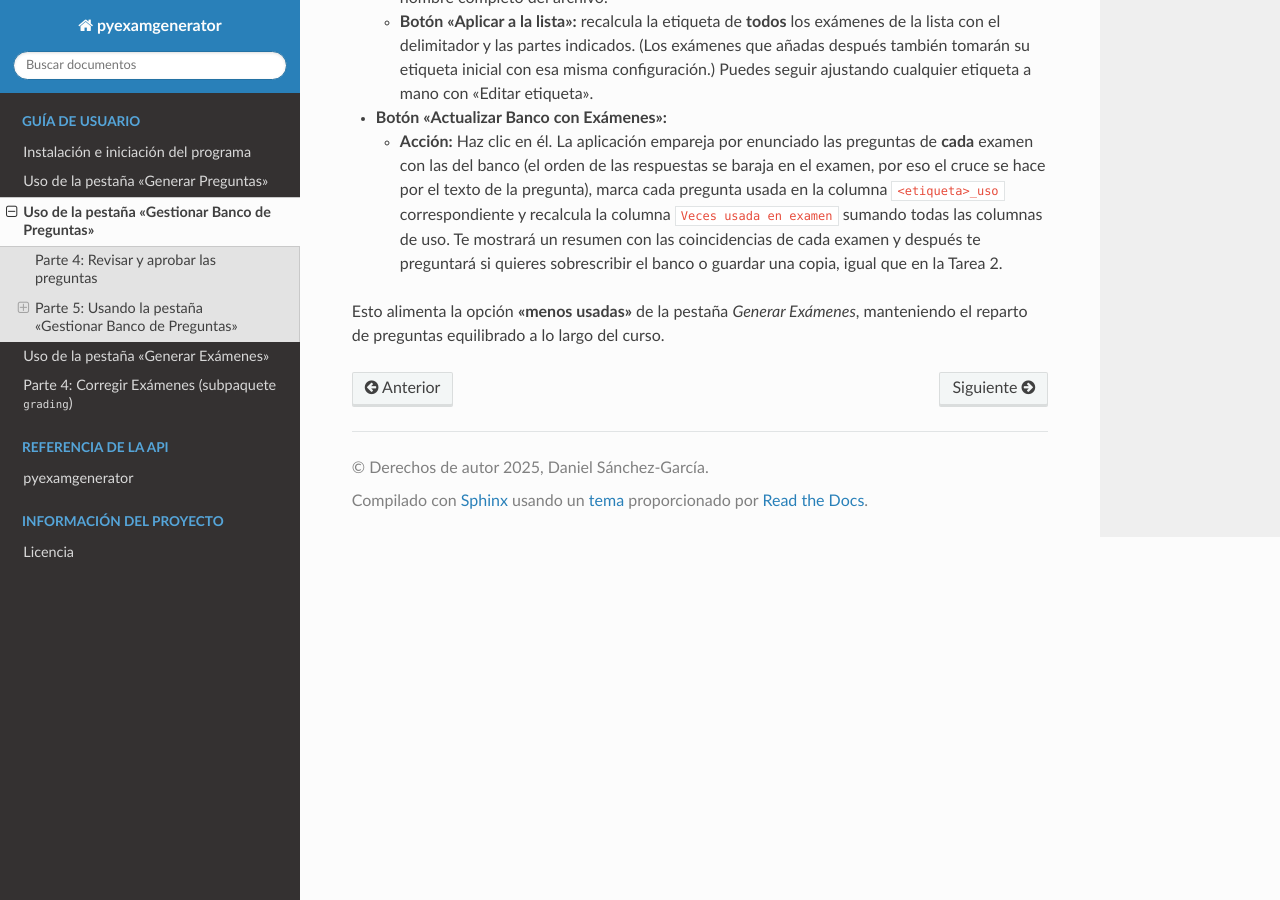
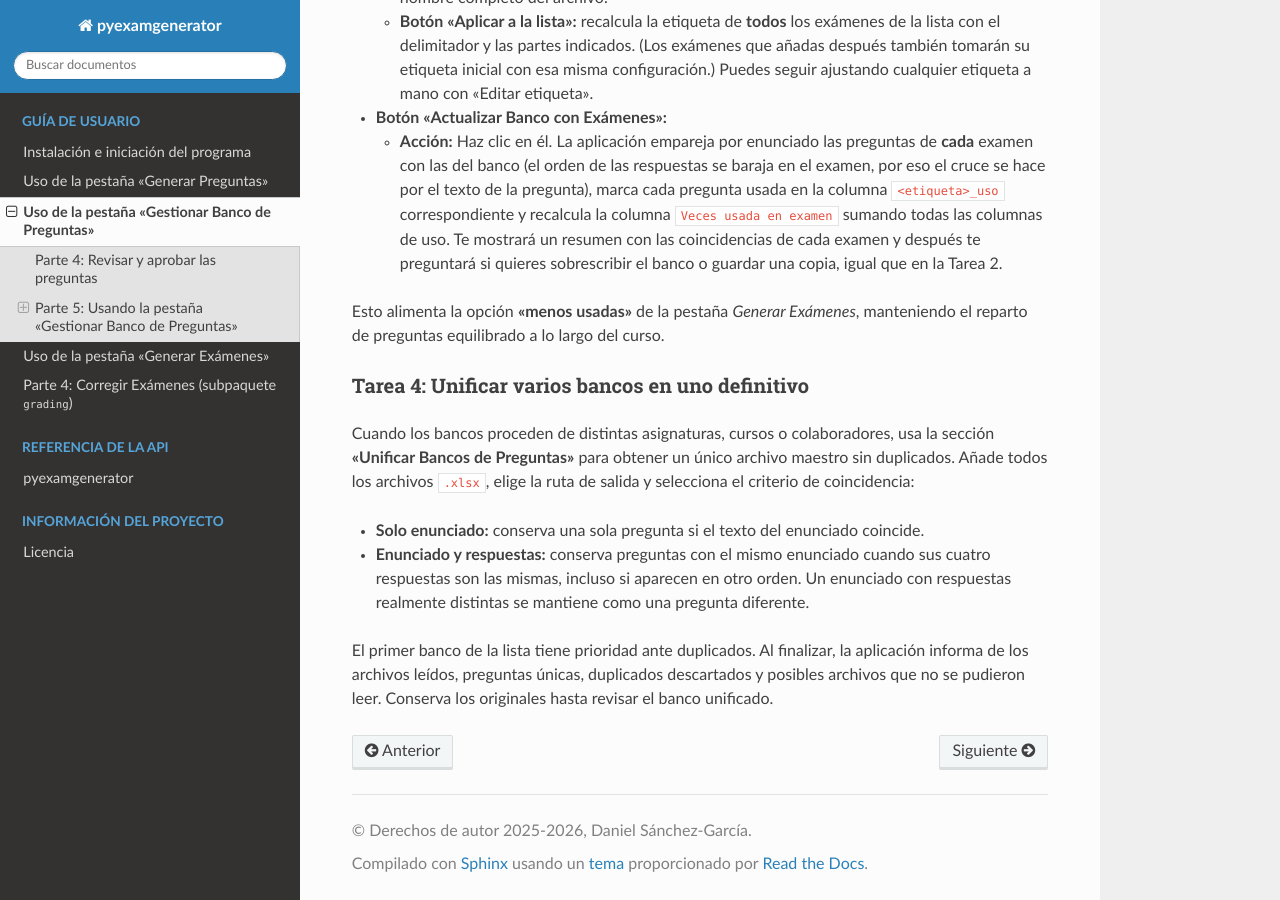
Before and after one commit to dsanchez-garcia/pyexamgenerator, a Sphinx documentation site: the page built from docs/source/tutorial_pyexamgenerator_pt2_gestionar_banco_de_preguntas.md, in a window 1280 px wide and 900 px high, scrolled down 4641 px. Built offline with Sphinx 7.4.7 and the Read the Docs theme 3.1.0, drawn with Linux system fonts in a browser that asks for light colours.

```diff
--- a/docs/source/conf.py
+++ b/docs/source/conf.py
@@ -11,7 +11,7 @@ from pyexamgenerator import __version__
 
 # -- Project information -----------------------------------------------------
 project = 'pyexamgenerator'
-copyright = '2025, Daniel Sánchez-García'
+copyright = '2025-2026, Daniel Sánchez-García'
 author = 'Daniel Sánchez-García'
 
 
--- a/docs/source/index.rst
+++ b/docs/source/index.rst
@@ -4,7 +4,8 @@ Bienvenido a la Documentación de pyexamgenerator (Versión |release|)
 ====================================================================
 
 pyexamgenerator es una herramienta de escritorio para generar exámenes desde PDFs usando IA,
-gestionar bancos de preguntas y crear múltiples versiones de exámenes personalizables.
+gestionar bancos de preguntas, crear múltiples versiones de exámenes personalizables y corregirlos
+desde Moodle o mediante OCR de hojas manuscritas.
 
 .. toctree::
    :maxdepth: 2
--- a/docs/source/tutorial_pyexamgenerator_pt2_gestionar_banco_de_preguntas.md
+++ b/docs/source/tutorial_pyexamgenerator_pt2_gestionar_banco_de_preguntas.md
@@ -110,3 +110,18 @@ Si marcaste **"Actualizar Archivo Excel con Uso"** al generar un examen, el banc
     *   **Acción:** Haz clic en él. La aplicación empareja por enunciado las preguntas de **cada** examen con las del banco (el orden de las respuestas se baraja en el examen, por eso el cruce se hace por el texto de la pregunta), marca cada pregunta usada en la columna `<etiqueta>_uso` correspondiente y recalcula la columna `Veces usada en examen` sumando todas las columnas de uso. Te mostrará un resumen con las coincidencias de cada examen y después te preguntará si quieres sobrescribir el banco o guardar una copia, igual que en la Tarea 2.
 
 Esto alimenta la opción **"menos usadas"** de la pestaña *Generar Exámenes*, manteniendo el reparto de preguntas equilibrado a lo largo del curso.
+
+### Tarea 4: Unificar varios bancos en uno definitivo
+
+Cuando los bancos proceden de distintas asignaturas, cursos o colaboradores, usa la sección
+**"Unificar Bancos de Preguntas"** para obtener un único archivo maestro sin duplicados. Añade todos
+los archivos `.xlsx`, elige la ruta de salida y selecciona el criterio de coincidencia:
+
+* **Solo enunciado:** conserva una sola pregunta si el texto del enunciado coincide.
+* **Enunciado y respuestas:** conserva preguntas con el mismo enunciado cuando sus cuatro respuestas
+  son las mismas, incluso si aparecen en otro orden. Un enunciado con respuestas realmente distintas
+  se mantiene como una pregunta diferente.
+
+El primer banco de la lista tiene prioridad ante duplicados. Al finalizar, la aplicación informa de
+los archivos leídos, preguntas únicas, duplicados descartados y posibles archivos que no se pudieron
+leer. Conserva los originales hasta revisar el banco unificado.
--- a/requirements-dev.txt
+++ b/requirements-dev.txt
@@ -10,6 +10,7 @@ PyPDF2
 python-docx
 pandas
 openpyxl
+PyMuPDF
 ttkwidgets
 importlib-metadata; python_version < "3.8"
 
@@ -28,4 +29,6 @@ twine
 
 # === Herramientas de Testing (Recomendado) ===
 # Para ejecutar pruebas y asegurar la calidad del código
+numpy
 pytest
+tox
```
Also changed, not shown: CHANGELOG.md (+2 -0 lines), README.md (+2 -1 lines), docs/source/api/pyexamgenerator.grading.rst (added, +68 -0 lines), docs/source/api/pyexamgenerator.rst (+9 -0 lines), docs/source/tutorial_pyexamgenerator_pt1_generar_preguntas.md (+6 -0 lines), docs/source/tutorial_pyexamgenerator_pt3_generar_examenes.md (+6 -4 lines), setup.py (+7 -1 lines), .zenodo.json (added), 6 other files.
